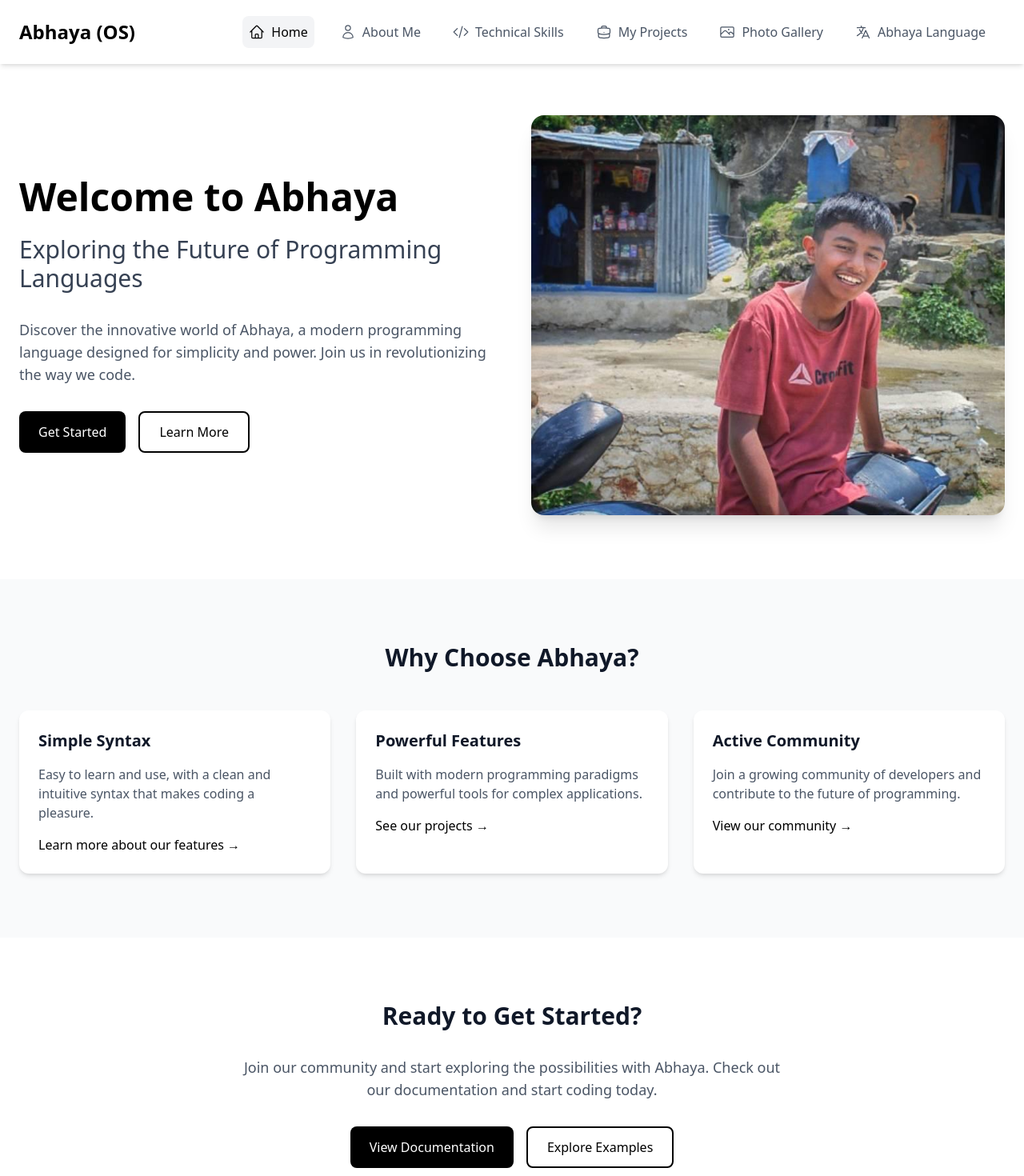
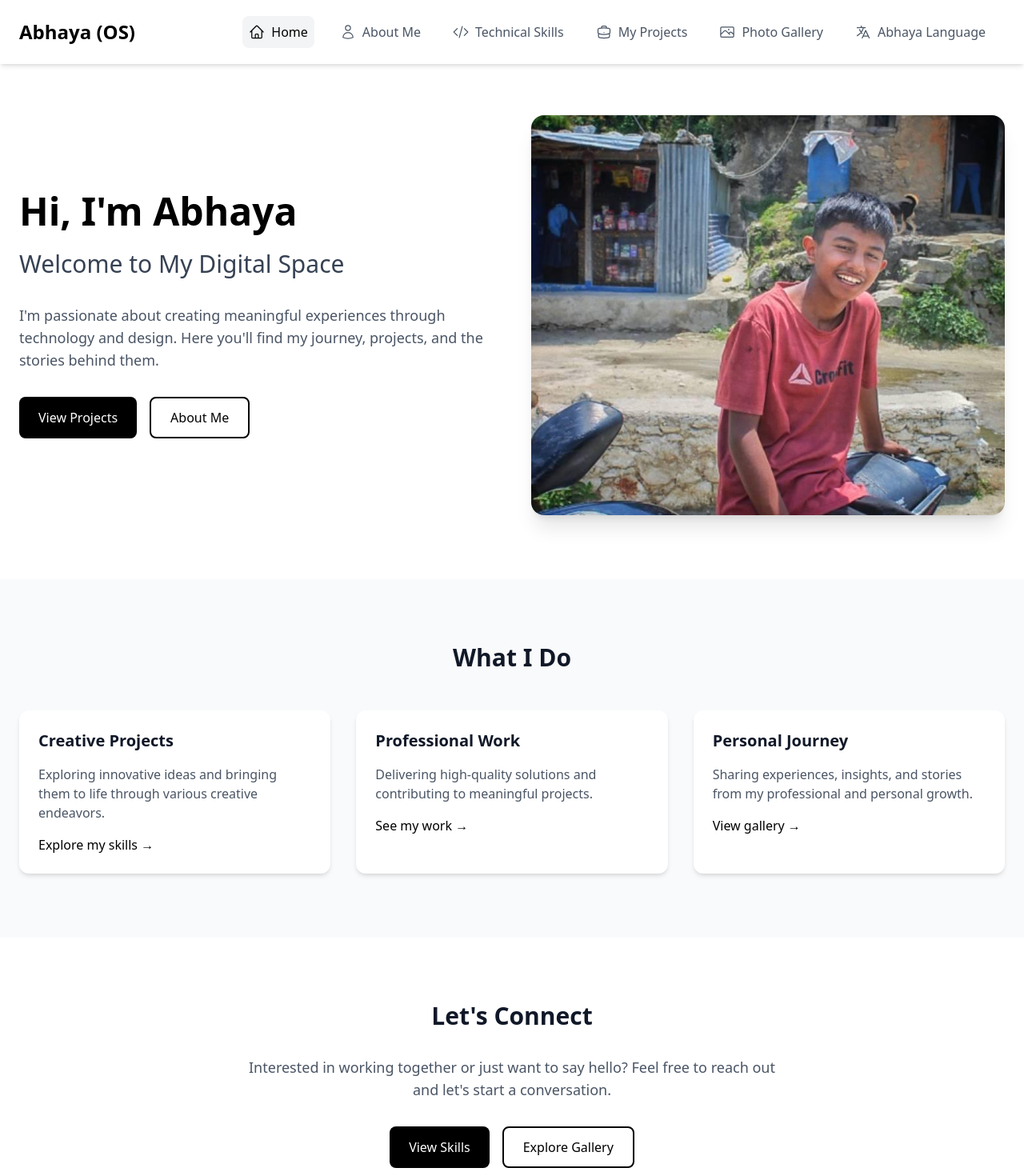
Before and after one commit to abhayabikramshahi/abhaya-website, a React (Vite) app: page / in a window 1280 px wide. Shown: the top 1470 px of the page at 80% size. Built offline with nearby package versions, Linux system fonts and the light colour scheme.

Commit message:
file changes and make professional

```diff
--- a/src/App.jsx
+++ b/src/App.jsx
@@ -1,9 +1,10 @@
-import { BrowserRouter as Router, Routes, Route } from 'react-router-dom'
+import { BrowserRouter as Router, Routes, Route, useLocation } from 'react-router-dom'
 import { ThemeProvider } from './context/ThemeContext'
 import { HelmetProvider } from 'react-helmet-async'
 import Navbar from './components/Navbar'
 import Footer from './components/Footer'
 import SEO from './components/SEO'
+import Preloader from './components/Preloader'
 
 import Home from './Pages/Home'
 import About from './Pages/About'
@@ -13,34 +14,63 @@ import Abhaya from './Pages/Abhaya'
 import Documentation from './Pages/Documentation'
 import Gallery from './Pages/Gallery'
 
-import { motion } from 'framer-motion'
+import { motion, AnimatePresence } from 'framer-motion'
 import './App.css'
+
+// Page transition wrapper component
+const PageTransition = ({ children }) => {
+  return (
+    <motion.div
+      initial={{ opacity: 0, y: 20 }}
+      animate={{ opacity: 1, y: 0 }}
+      exit={{ opacity: 0, y: -20 }}
+      transition={{ duration: 0.3, ease: "easeInOut" }}
+    >
+      {children}
+    </motion.div>
+  )
+}
+
+// Wrapper component to handle location
+const AnimatedRoutes = () => {
+  const location = useLocation()
+
+  return (
+    <AnimatePresence mode="wait">
+      <Routes location={location} key={location.pathname}>
+        <Route path="/" element={<PageTransition><Home /></PageTransition>} />
+        <Route path="/home" element={<PageTransition><Home /></PageTransition>} />
+        <Route path="/about" element={<PageTransition><About /></PageTransition>} />
+        <Route path="/skills" element={<PageTransition><Skills /></PageTransition>} />
+        <Route path="/projects" element={<PageTransition><Projects /></PageTransition>} />
+        <Route path="/abhaya" element={<PageTransition><Abhaya /></PageTransition>} />
+        <Route path="/documentation" element={<PageTransition><Documentation /></PageTransition>} />
+        <Route path="/gallery" element={<PageTransition><Gallery /></PageTransition>} />
+      </Routes>
+    </AnimatePresence>
+  )
+}
 
 function App() {
   return (
     <HelmetProvider>
       <ThemeProvider>
         <Router>
+          <AnimatePresence mode="wait">
             <div className="min-h-screen bg-white dark:bg-gray-900 text-gray-900 dark:text-white">
               <SEO
                 title="Abhaya - Full Stack Developer"
                 description="Portfolio website of Abhaya, a Full Stack Developer specializing in React, Node.js, and modern web technologies."
                 keywords="Full Stack Developer, React, Node.js, JavaScript, Web Development, Portfolio"
               />
+              <Preloader />
               <Navbar />
               <main className="pt-16">
-              <Routes>
-                <Route path="/" element={<Home />} />
-                <Route path="/about" element={<About />} />
-                <Route path="/skills" element={<Skills />} />
-                <Route path="/projects" element={<Projects />} />
-                <Route path="/abhaya" element={<Abhaya />} />
-                <Route path="/documentation" element={<Documentation />} />
-                <Route path="/gallery" element={<Gallery />} />
-              </Routes>
+                <AnimatedRoutes />
               </main>
               <Footer />
             </div>
+          </AnimatePresence>
         </Router>
       </ThemeProvider>
     </HelmetProvider>
--- a/src/Pages/Home.jsx
+++ b/src/Pages/Home.jsx
@@ -17,16 +17,16 @@ export default function Home() {
   return (
     <>
       <SEO
-        title="Home | Abhaya Programming Language"
-        description="Discover Abhaya, a modern programming language that combines simplicity with power. Perfect for developers seeking efficient coding with innovative syntax and comprehensive tools."
-        keywords="programming language, Abhaya, modern programming, efficient coding, software development, developer tools, programming language features, coding efficiency, developer community"
+        title="Home | Abhaya's Personal Website"
+        description="Welcome to my personal website where I share my journey, projects, and experiences. Explore my work, skills, and connect with me."
+        keywords="personal website, portfolio, projects, skills, experience, professional journey, personal blog"
         type="website"
-        ogTitle="Abhaya Programming Language - Modern, Efficient, Powerful"
-        ogDescription="Discover Abhaya, a modern programming language that combines simplicity with power. Perfect for developers seeking efficient coding with innovative syntax and comprehensive tools."
+        ogTitle="Abhaya's Personal Website - Portfolio & Projects"
+        ogDescription="Welcome to my personal website where I share my journey, projects, and experiences. Explore my work, skills, and connect with me."
         ogImage={abhaya1}
         twitterCard="summary_large_image"
-        twitterTitle="Abhaya Programming Language - Modern, Efficient, Powerful"
-        twitterDescription="Discover Abhaya, a modern programming language that combines simplicity with power. Perfect for developers seeking efficient coding with innovative syntax and comprehensive tools."
+        twitterTitle="Abhaya's Personal Website - Portfolio & Projects"
+        twitterDescription="Welcome to my personal website where I share my journey, projects, and experiences. Explore my work, skills, and connect with me."
         twitterImage={abhaya1}
       />
 
@@ -43,29 +43,29 @@ export default function Home() {
                 className="text-left"
               >
                 <h1 id="hero-heading" className="text-4xl md:text-5xl font-bold text-black mb-6">
-                  Welcome to Abhaya
+                  Hi, I'm Abhaya
                 </h1>
                 <h2 className="text-2xl md:text-3xl text-gray-700 mb-8">
-                  Exploring the Future of Programming Languages
+                  Welcome to My Digital Space
                 </h2>
                 <p className="text-lg text-gray-600 mb-8">
-                  Discover the innovative world of Abhaya, a modern programming language designed for simplicity and power.
-                  Join us in revolutionizing the way we code.
+                  I'm passionate about creating meaningful experiences through technology and design.
+                  Here you'll find my journey, projects, and the stories behind them.
                 </p>
                 <nav aria-label="Primary navigation" className="flex flex-wrap gap-4">
                   <Link
                     to="/projects"
                     className="inline-flex items-center px-6 py-3 rounded-lg bg-black text-white hover:bg-gray-800 transition-colors duration-300"
-                    aria-label="Get started with Abhaya projects"
+                    aria-label="View my projects"
                   >
-                    Get Started
+                    View Projects
                   </Link>
                   <Link
                     to="/about"
                     className="inline-flex items-center px-6 py-3 rounded-lg border-2 border-black text-black hover:bg-gray-100 transition-colors duration-300"
-                    aria-label="Learn more about Abhaya"
+                    aria-label="Learn more about me"
                   >
-                    Learn More
+                    About Me
                   </Link>
                 </nav>
               </motion.div>
@@ -79,7 +79,7 @@ export default function Home() {
               >
                 <img
                   src={abhaya1}
-                  alt="Abhaya Programming Language - Modern development environment showcasing clean syntax and powerful features"
+                  alt="Abhaya - Professional portrait showcasing personality and style"
                   className="w-full h-full object-cover rounded-2xl shadow-xl"
                   loading="eager"
                 />
@@ -91,45 +91,45 @@ export default function Home() {
         {/* Features Section */}
         <section className="py-20 bg-gray-50" aria-labelledby="features-heading">
           <div className="container mx-auto px-6">
-            <h2 id="features-heading" className="text-3xl font-bold text-center mb-12">Why Choose Abhaya?</h2>
+            <h2 id="features-heading" className="text-3xl font-bold text-center mb-12">What I Do</h2>
             <div className="grid md:grid-cols-3 gap-8">
               <article className="bg-white p-6 rounded-xl shadow-md">
-                <h3 className="text-xl font-semibold mb-4">Simple Syntax</h3>
+                <h3 className="text-xl font-semibold mb-4">Creative Projects</h3>
                 <p className="text-gray-600">
-                  Easy to learn and use, with a clean and intuitive syntax that makes coding a pleasure.
+                  Exploring innovative ideas and bringing them to life through various creative endeavors.
                 </p>
                 <Link
                   to="/skills"
                   className="text-black font-medium hover:underline mt-4 inline-block"
-                  aria-label="Learn more about Abhaya's features and capabilities"
+                  aria-label="Learn more about my skills and expertise"
                 >
-                  Learn more about our features →
+                  Explore my skills →
                 </Link>
               </article>
               <article className="bg-white p-6 rounded-xl shadow-md">
-                <h3 className="text-xl font-semibold mb-4">Powerful Features</h3>
+                <h3 className="text-xl font-semibold mb-4">Professional Work</h3>
                 <p className="text-gray-600">
-                  Built with modern programming paradigms and powerful tools for complex applications.
+                  Delivering high-quality solutions and contributing to meaningful projects.
                 </p>
                 <Link
                   to="/projects"
                   className="text-black font-medium hover:underline mt-4 inline-block"
-                  aria-label="Explore Abhaya projects and examples"
+                  aria-label="View my professional projects"
                 >
-                  See our projects →
+                  See my work →
                 </Link>
               </article>
               <article className="bg-white p-6 rounded-xl shadow-md">
-                <h3 className="text-xl font-semibold mb-4">Active Community</h3>
+                <h3 className="text-xl font-semibold mb-4">Personal Journey</h3>
                 <p className="text-gray-600">
-                  Join a growing community of developers and contribute to the future of programming.
+                  Sharing experiences, insights, and stories from my professional and personal growth.
                 </p>
                 <Link
                   to="/gallery"
                   className="text-black font-medium hover:underline mt-4 inline-block"
-                  aria-label="View Abhaya community gallery and contributions"
+                  aria-label="View my personal gallery and experiences"
                 >
-                  View our community →
+                  View gallery →
                 </Link>
               </article>
             </div>
@@ -139,25 +139,25 @@ export default function Home() {
         {/* Call to Action */}
         <section className="py-20" aria-labelledby="cta-heading">
           <div className="container mx-auto px-6 text-center">
-            <h2 id="cta-heading" className="text-3xl font-bold mb-8">Ready to Get Started?</h2>
+            <h2 id="cta-heading" className="text-3xl font-bold mb-8">Let's Connect</h2>
             <p className="text-lg text-gray-600 mb-8 max-w-2xl mx-auto">
-              Join our community and start exploring the possibilities with Abhaya.
-              Check out our documentation and start coding today.
+              Interested in working together or just want to say hello?
+              Feel free to reach out and let's start a conversation.
             </p>
             <nav aria-label="Call to action navigation" className="flex flex-wrap justify-center gap-4">
               <Link
                 to="/skills"
                 className="inline-flex items-center px-6 py-3 rounded-lg bg-black text-white hover:bg-gray-800 transition-colors duration-300"
-                aria-label="View Abhaya documentation and guides"
+                aria-label="View my skills and expertise"
               >
-                View Documentation
+                View Skills
               </Link>
               <Link
                 to="/gallery"
                 className="inline-flex items-center px-6 py-3 rounded-lg border-2 border-black text-black hover:bg-gray-100 transition-colors duration-300"
-                aria-label="Explore Abhaya code examples and use cases"
+                aria-label="Explore my gallery and experiences"
               >
-                Explore Examples
+                Explore Gallery
               </Link>
             </nav>
           </div>
--- /dev/null
+++ b/src/components/Preloader.jsx
@@ -0,0 +1,99 @@
+import { motion } from 'framer-motion'
+import { useEffect, useState } from 'react'
+
+const Preloader = () => {
+  const [isLoading, setIsLoading] = useState(true)
+
+  useEffect(() => {
+    // Simulate loading time
+    const timer = setTimeout(() => {
+      setIsLoading(false)
+    }, 2000) // 2 seconds loading time
+
+    return () => clearTimeout(timer)
+  }, [])
+
+  if (!isLoading) return null
+
+  return (
+    <motion.div
+      initial={{ opacity: 1 }}
+      exit={{ opacity: 0 }}
+      transition={{ duration: 0.5 }}
+      className="fixed inset-0 z-50 flex items-center justify-center bg-white dark:bg-gray-900"
+    >
+      <div className="text-center">
+        <motion.div
+          className="relative w-20 h-20 mb-4"
+          initial={{ scale: 0.8, opacity: 0 }}
+          animate={{ scale: 1, opacity: 1 }}
+          transition={{ duration: 0.5 }}
+        >
+          {/* Facebook-like logo */}
+          <motion.div
+            className="absolute inset-0 bg-blue-600 rounded-lg"
+            animate={{
+              scale: [1, 1.1, 1],
+              rotate: [0, 5, 0],
+            }}
+            transition={{
+              duration: 1.5,
+              repeat: Infinity,
+              ease: "easeInOut"
+            }}
+          />
+          <motion.div
+            className="absolute inset-0 flex items-center justify-center text-white text-4xl font-bold"
+            animate={{
+              scale: [1, 1.1, 1],
+            }}
+            transition={{
+              duration: 1.5,
+              repeat: Infinity,
+              ease: "easeInOut"
+            }}
+          >
+            A
+          </motion.div>
+        </motion.div>
+
+        <motion.div
+          initial={{ opacity: 0, y: 20 }}
+          animate={{ opacity: 1, y: 0 }}
+          transition={{ delay: 0.3 }}
+          className="space-y-2"
+        >
+          <motion.h2
+            className="text-2xl font-bold text-black dark:text-white"
+            animate={{
+              opacity: [0.5, 1, 0.5],
+            }}
+            transition={{
+              duration: 1.5,
+              repeat: Infinity,
+              ease: "easeInOut"
+            }}
+          >
+            Powered by
+          </motion.h2>
+          <motion.p
+            className="text-lg text-gray-600 dark:text-gray-400"
+            animate={{
+              opacity: [0.5, 1, 0.5],
+            }}
+            transition={{
+              duration: 1.5,
+              repeat: Infinity,
+              ease: "easeInOut",
+              delay: 0.2
+            }}
+          >
+            Abhaya
+          </motion.p>
+        </motion.div>
+      </div>
+    </motion.div>
+  )
+}
+
+export default Preloader
```
Also changed, not shown: src/Pages/Abhaya.jsx (+124 -26 lines), 2 other files (tests, documents, lock files or other folders). Lines whose indentation alone changed are shown as unchanged.
